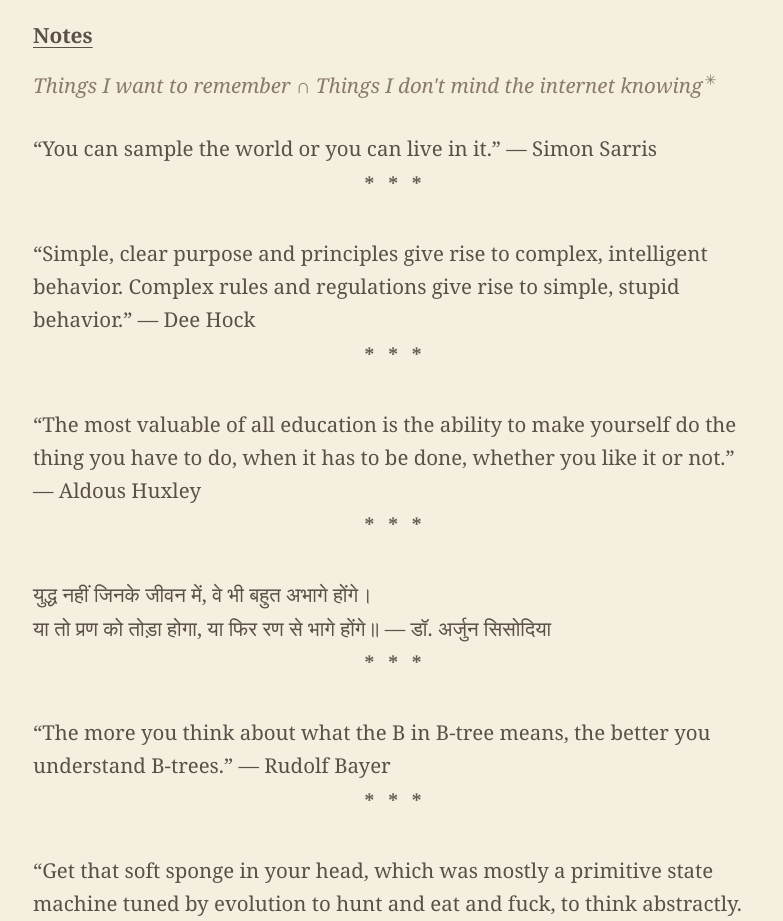
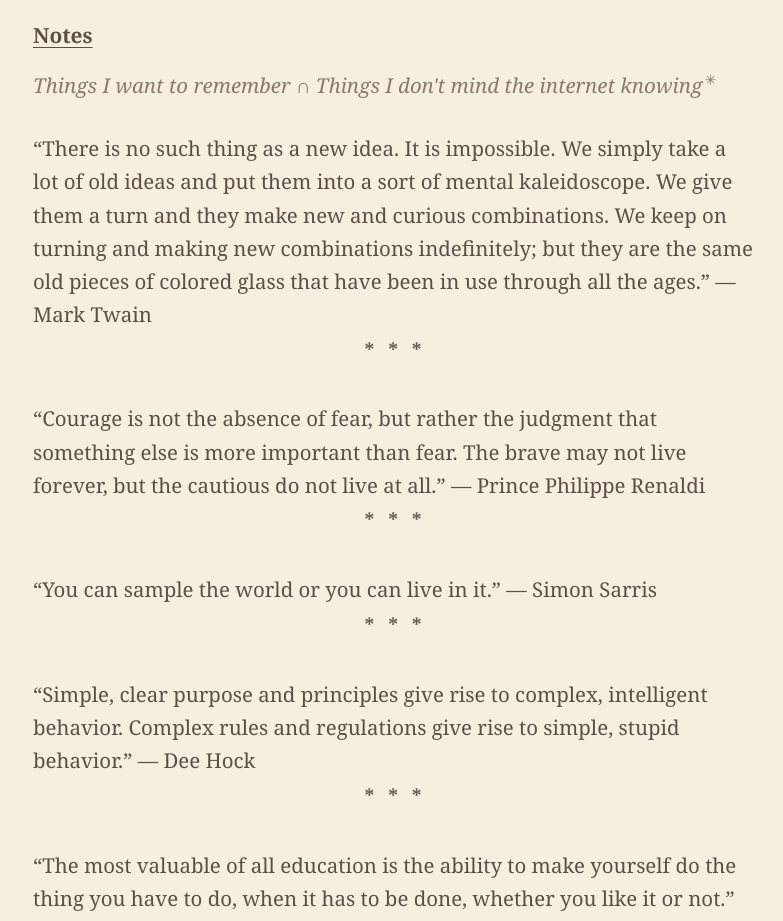
Before and after one commit to notsheesh/notsheesh.github.io, a React (Vite) app: page / in a window 1280 px wide. Shown: the part 1460-2381 px from the top of the page, without its empty margins (297-1080 px from the left). Built offline with nearby package versions, Linux system fonts and the light colour scheme; a web font is replaced by a local one.

Commit message:
add courage and creativity notes

```diff
--- a/src/data/notes.jsx
+++ b/src/data/notes.jsx
@@ -1,6 +1,8 @@
 const note = (id, date, content, details = {}) => ({ id, date, content, ...details })
 
 export const notes = [
+  note('new-idea', '2026-07-12', '“There is no such thing as a new idea. It is impossible. We simply take a lot of old ideas and put them into a sort of mental kaleidoscope. We give them a turn and they make new and curious combinations. We keep on turning and making new combinations indefinitely; but they are the same old pieces of colored glass that have been in use through all the ages.” — Mark Twain'),
+  note('courage', '2026-07-12', '“Courage is not the absence of fear, but rather the judgment that something else is more important than fear. The brave may not live forever, but the cautious do not live at all.” — Prince Philippe Renaldi'),
   note('sample-the-world', '2026-06-28', '“You can sample the world or you can live in it.” — Simon Sarris'),
   note('simple-rules', '2026-06-28', '“Simple, clear purpose and principles give rise to complex, intelligent behavior. Complex rules and regulations give rise to simple, stupid behavior.” — Dee Hock'),
   note('valuable-education', '2026-06-28', '“The most valuable of all education is the ability to make yourself do the thing you have to do, when it has to be done, whether you like it or not.” — Aldous Huxley'),
```
